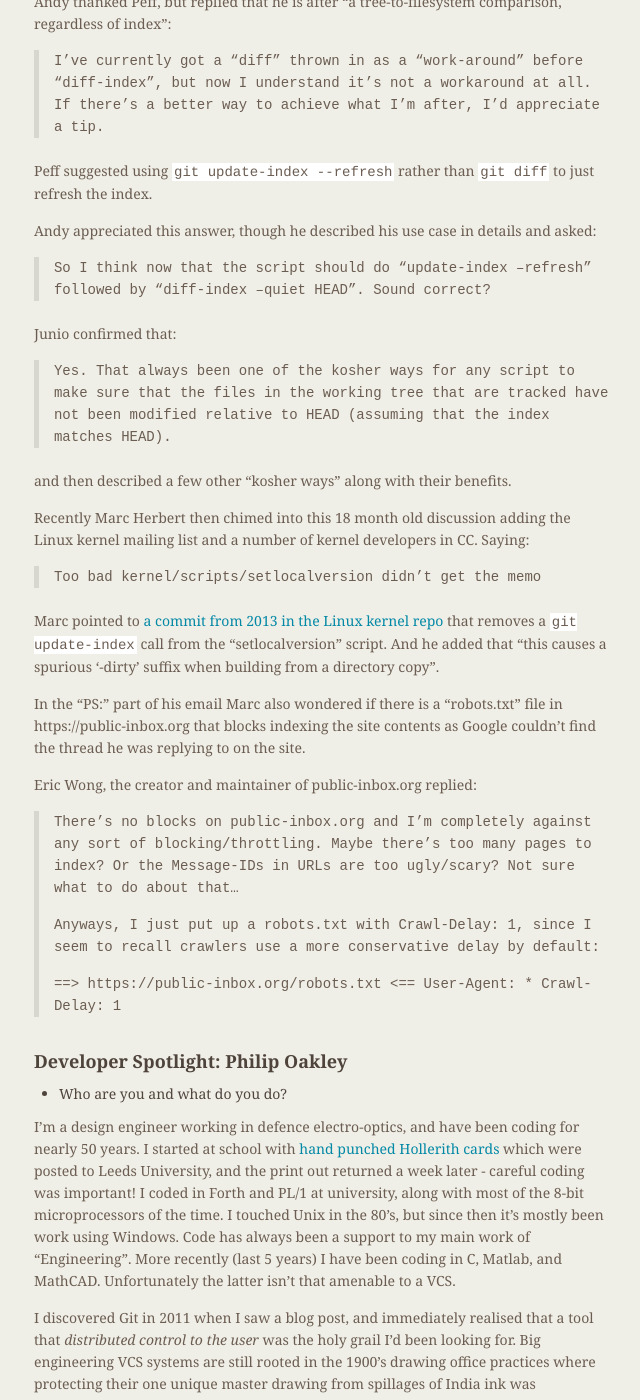
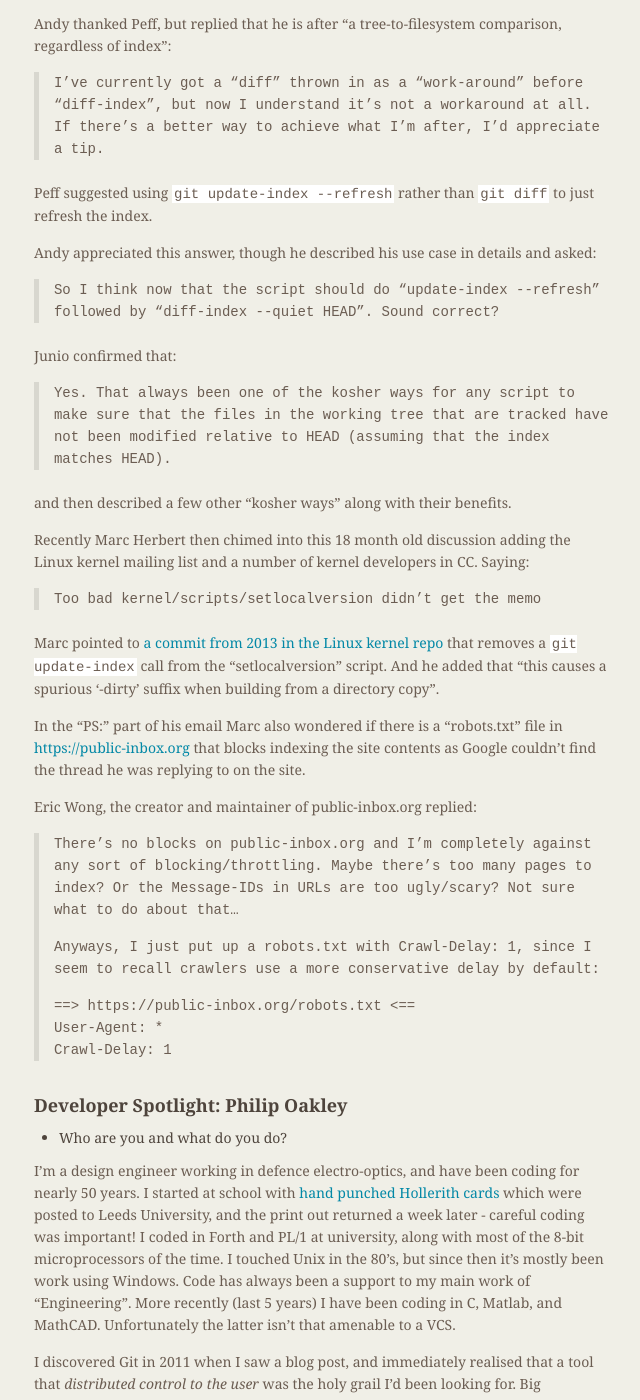
Before and after one commit to git/git.github.io, a Jekyll site: the page built from _posts/2017-10-11-edition-32.markdown, in a window 1280 px wide and 1400 px high, scrolled down 4019 px. Shown: the whole window, without its empty margins (470-1110 px from the left). Built offline with Jekyll 4.4.1, drawn with Linux system fonts in a browser that asks for light colours; some of the changed text lies outside the part shown.

Commit message:
rn-32: some formatting fixes

```diff
--- a/_posts/2017-10-11-edition-32.markdown
+++ b/_posts/2017-10-11-edition-32.markdown
@@ -75,7 +75,7 @@
 and:
 
 > So, you really need to think of git as a filesystem. You can then
-> implement an SCM _on_top_of_it_ ...
+> implement an SCM \_on_top_of_it\_ ...
 
 and:
 
@@ -236,8 +236,8 @@
 Andy appreciated this answer, though he described his use case in
 details and asked:
 
-> So I think now that the script should do "update-index --refresh"
-> followed by "diff-index --quiet HEAD". Sound correct?
+> So I think now that the script should do "update-index \-\-refresh"
+> followed by "diff-index \-\-quiet HEAD". Sound correct?
 
 Junio confirmed that:
 
@@ -262,7 +262,7 @@
 building from a directory copy".
 
 In the "PS:" part of his email Marc also wondered if there is a
-"robots.txt" file in https://public-inbox.org that blocks indexing the
+"robots.txt" file in <https://public-inbox.org> that blocks indexing the
 site contents as Google couldn't find the thread he was replying to on
 the site.
 
```
